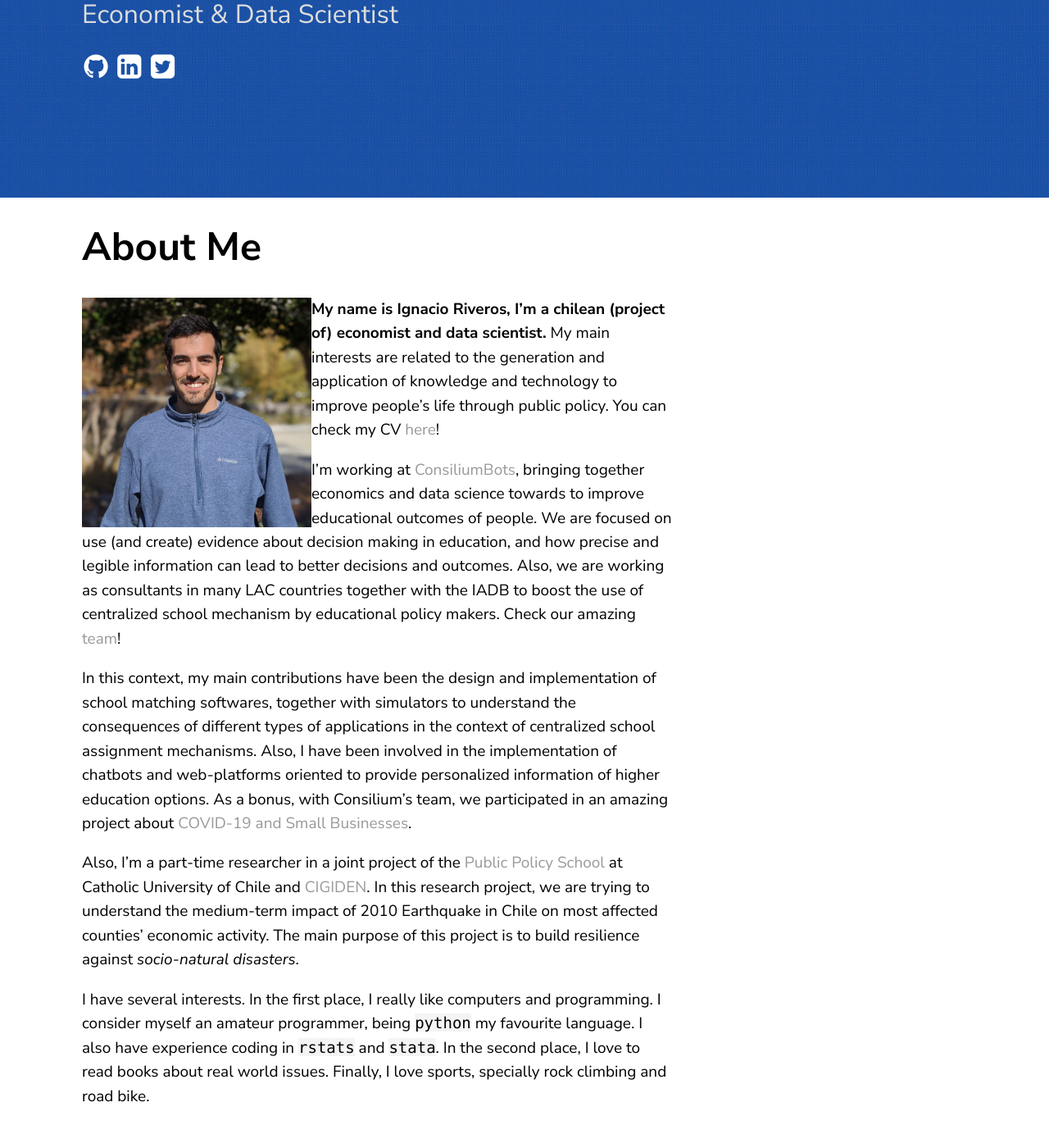
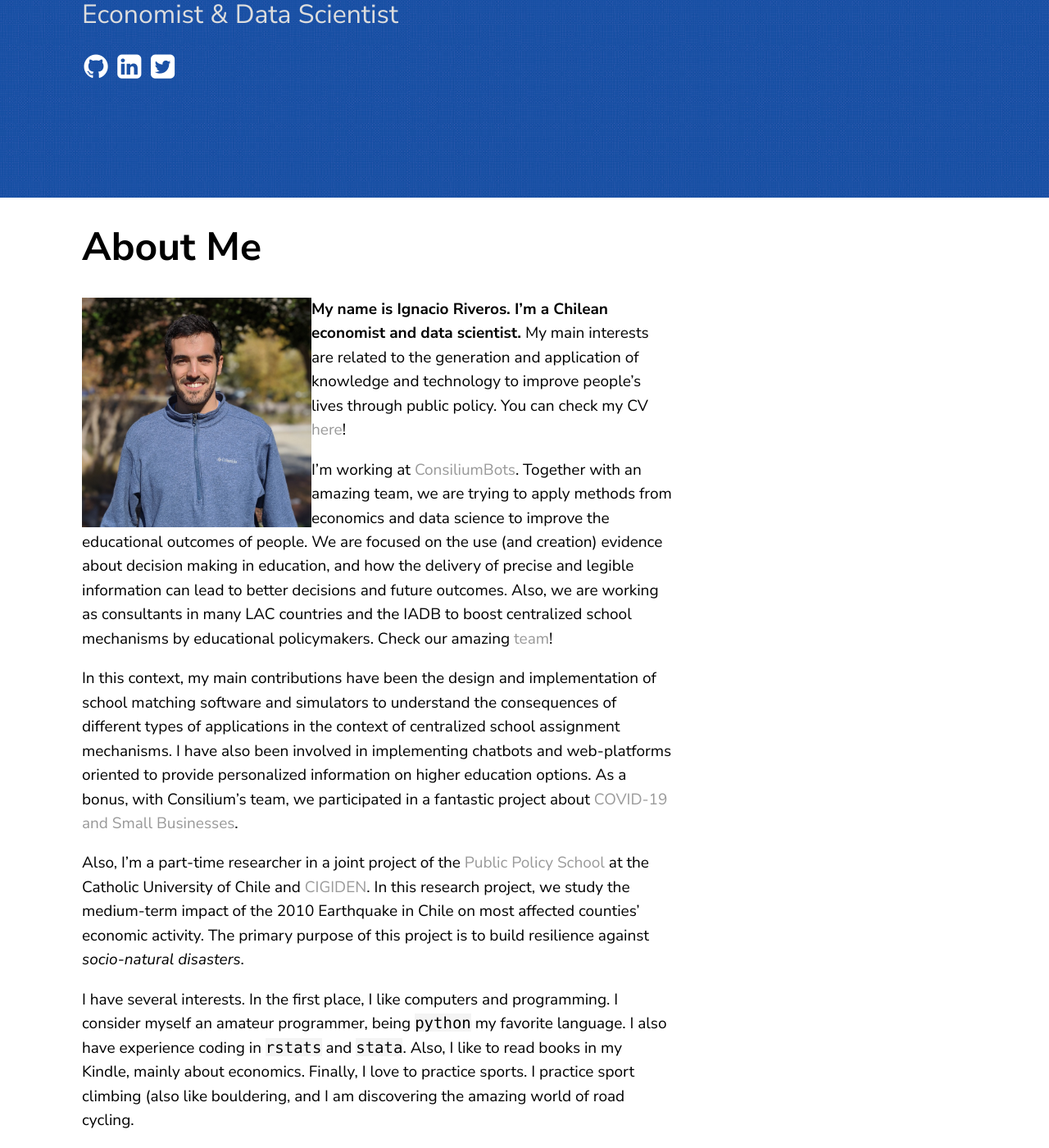
Before and after one commit to ignacioriveros1/ignacioriveros1.github.io, a Jekyll site: the page built from index.md, in a window 1280 px wide and 1400 px high, scrolled down 184 px. Shown: the whole window at 82% size. Built offline with Jekyll 4.4.1, drawn with Linux system fonts in a browser that asks for light colours; before the commit the page ends 1555 px from its top, so only the background shows below that.

Commit message:
fix redaction of description

```diff
--- a/index.md
+++ b/index.md
@@ -9,12 +9,12 @@ title: About
 <!-- <img style="float: left" src="/assets/images/profile.jpg"> -->
 
 
-**My name is Ignacio Riveros, I’m a chilean (project of) economist and data scientist.**  My main interests are related to the generation and application of knowledge and technology to improve people's life through public policy. You can check my CV [here](cv/CV_2.pdf)!
+**My name is Ignacio Riveros. I'm a Chilean economist and data scientist.**  My main interests are related to the generation and application of knowledge and technology to improve people's lives through public policy. You can check my CV [here](cv/CV_2.pdf)!
 
-I’m working at [ConsiliumBots](https://www.consiliumbots.com/), bringing together economics and data science towards to improve educational outcomes of people. We are focused on use (and create) evidence about decision making in education, and how precise and legible information can lead to better decisions and outcomes. Also, we are working as consultants in many LAC countries together with the IADB to boost the use of centralized school mechanism by educational policy makers. Check our amazing [team](https://www.consiliumbots.com/team-1)!
+I'm working at [ConsiliumBots](https://www.consiliumbots.com/). Together with an amazing team, we are trying to apply methods from economics and data science to improve the educational outcomes of people. We are focused on the use (and creation) evidence about decision making in education, and how the delivery of precise and legible information can lead to better decisions and future outcomes. Also, we are working as consultants in many LAC countries and the IADB to boost centralized school mechanisms by educational policymakers. Check our amazing [team](https://www.consiliumbots.com/team-1)!
 
-In this context, my main contributions have been the design and implementation of school matching softwares, together with simulators to understand the consequences of different types of applications in the context of centralized school assignment mechanisms. Also, I have been involved in the implementation of chatbots and web-platforms oriented to provide personalized information of higher education options. As a bonus, with Consilium's team, we participated in an amazing project about [COVID-19 and Small Businesses](https://covid19sbs.org/).
+In this context, my main contributions have been the design and implementation of school matching software and simulators to understand the consequences of different types of applications in the context of centralized school assignment mechanisms. I have also been involved in implementing chatbots and web-platforms oriented to provide personalized information on higher education options. As a bonus, with Consilium's team, we participated in a fantastic project about [COVID-19 and Small Businesses](https://covid19sbs.org/).
 
-Also, I’m a part-time researcher in a joint project of the [Public Policy School](http://gobierno.uc.cl/es/) at Catholic University of Chile and [CIGIDEN](https://www.cigiden.cl/en/home/). In this research project, we are trying to understand the medium-term impact of 2010 Earthquake in Chile on most affected counties' economic activity. The main purpose of this project is to build resilience against *socio-natural disasters*.
+Also, I'm a part-time researcher in a joint project of the [Public Policy School](http://gobierno.uc.cl/es/) at the Catholic University of Chile and [CIGIDEN](https://www.cigiden.cl/en/home/). In this research project, we study the medium-term impact of the 2010 Earthquake in Chile on most affected counties' economic activity. The primary purpose of this project is to build resilience against *socio-natural disasters*.
 
-I have several interests. In the first place, I really like computers and programming. I consider myself an amateur programmer, being `python` my favourite language. I also have experience coding in `rstats` and `stata`. In the second place, I love to read books about real world issues. Finally, I love sports, specially rock climbing and road bike.
+I have several interests. In the first place, I like computers and programming. I consider myself an amateur programmer, being `python` my favorite language. I also have experience coding in `rstats` and `stata`. Also, I like to read books in my Kindle, mainly about economics. Finally, I love to practice sports. I practice sport climbing (also like bouldering, and I am discovering the amazing world of road cycling.
```
